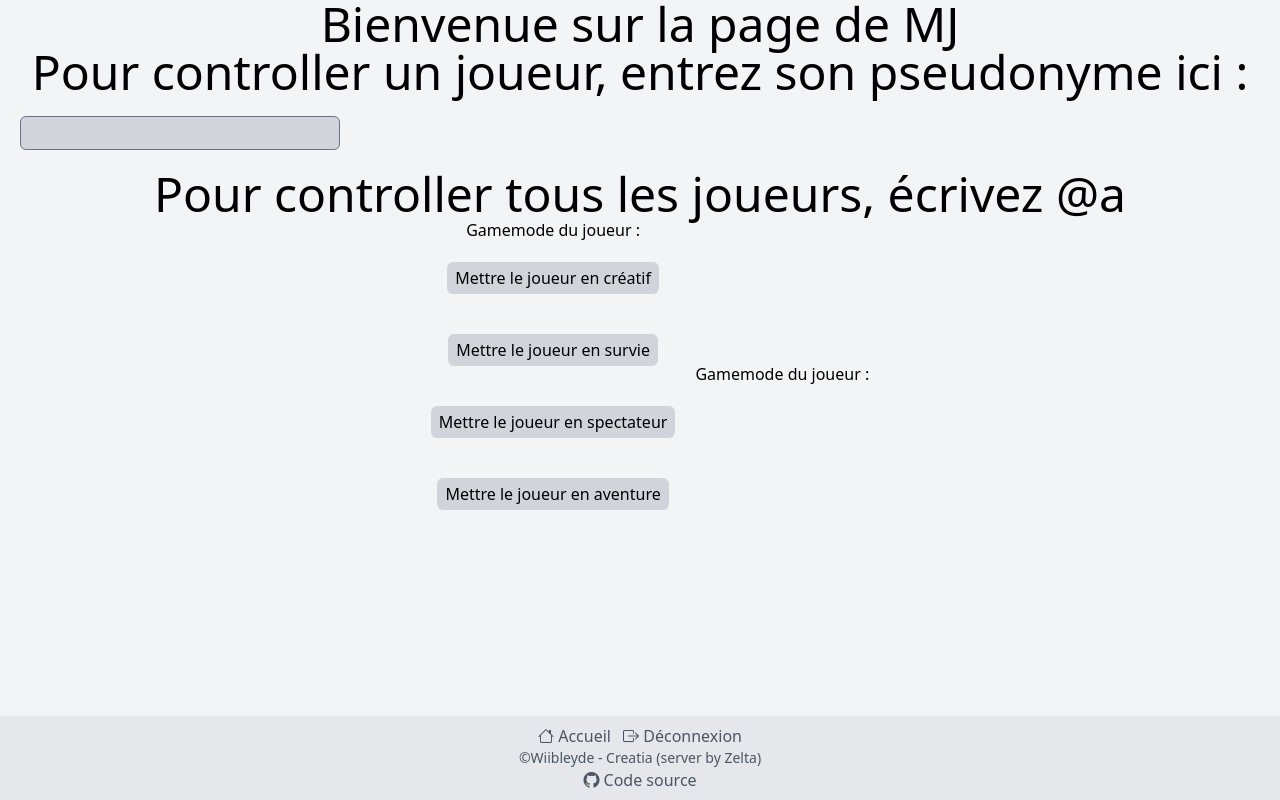
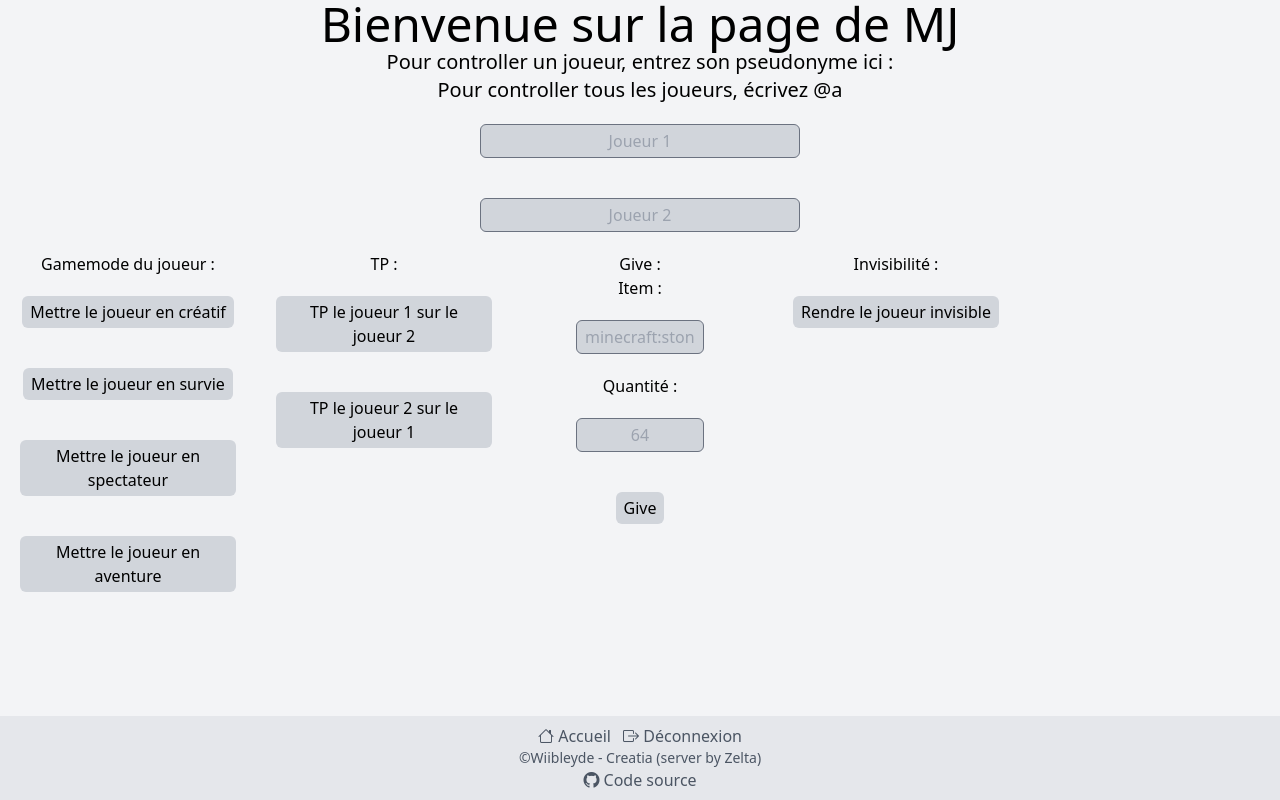
Before and after one commit to Wiibleyde/minecraft-mj-panel, a Flask app: template templates/mj.html in a window 1280 px wide. Run offline with Flask 3, Linux system fonts and the light colour scheme; the template is opened without the code that fills it, so the values that code supplies are empty; style sheets or scripts are compiled from the project's sources; some libraries are stand-ins or nearby versions.

Commit message:
Add new actions for player manipulation
Signed-off-by: Wiibleyde <nathan@bonnell.fr>

```diff
--- a/main.py
+++ b/main.py
@@ -130,7 +130,21 @@ def mjAction():
         mode = request.args.get('mode')
         pseudo = request.args.get('pseudo')
         response = rcon.send_command(f"gamemode {mode} {pseudo}")
-        flash(response, 'success')
+        return response
+    elif action == 'tp':
+        pseudo = request.args.get('pseudo')
+        pseudo2 = request.args.get('pseudo2')
+        response = rcon.send_command(f"tp {pseudo} {pseudo2}")
+        return response
+    elif action == 'give':
+        pseudo = request.args.get('pseudo')
+        item = request.args.get('item')
+        amount = request.args.get('amount')
+        response = rcon.send_command(f"give {pseudo} {item} {amount}")
+        return response
+    elif action == 'invisibility':
+        pseudo = request.args.get('pseudo')
+        response = rcon.send_command(f"effect give {pseudo} invisibility 1000000 255 true")
         return response
 
 
--- a/templates/mj.html
+++ b/templates/mj.html
@@ -14,75 +14,121 @@
         {% include "fragments/message.html" %}
     </header>
     <body class="bg-gray-100 dark:bg-gray-800 text-black dark:text-white">
+        <div class="z-[100] fixed bottom-16 right-0 w-2/5" id="message"></div>
         <div class="flex flex-col">
             <div class="text-5xl">
                 <h1 class="text-center">Bienvenue sur la page de MJ</h1>
+                <div class="flex flex-col justify-center items-center text-xl">
                     <p class="text-center">Pour controller un joueur, entrez son pseudonyme ici :</p>
-                <input type="text" name="pseudo" id="pseudo" class="m-5 px-2 py-1 bg-gray-300 dark:bg-gray-700 rounded-md text-center w-1/4">
                     <p class="text-center">Pour controller tous les joueurs, écrivez @a</p>
                 </div>
-            <div class="flex flex-row justify-center items-center">
+                <div class="flex flex-col justify-center items-center">
+                    <input type="text" name="pseudo" id="pseudo" class="m-5 px-2 py-1 bg-gray-300 dark:bg-gray-700 rounded-md text-center w-1/4" placeholder="Joueur 1">
+                    <input type="text" name="pseudo2" id="pseudo2" class="m-5 px-2 py-1 bg-gray-300 dark:bg-gray-700 rounded-md text-center w-1/4" placeholder="Joueur 2">
+                </div>
+            </div>
+            <div class="grid grid-cols-5">
                 <div>
                     <p class="text-center">Gamemode du joueur :</p>
                     <div class="flex flex-col justify-center items-center">
-                        <button class="m-5 px-2 py-1 bg-gray-300 dark:bg-gray-700 rounded-md" onclick="gamemodeCreative()">Mettre le joueur en créatif</button>
-                        <button class="m-5 px-2 py-1 bg-gray-300 dark:bg-gray-700 rounded-md" onclick="gamemodeSurvival()">Mettre le joueur en survie</button>
-                        <button class="m-5 px-2 py-1 bg-gray-300 dark:bg-gray-700 rounded-md" onclick="gamemodeSpectator()">Mettre le joueur en spectateur</button>
-                        <button class="m-5 px-2 py-1 bg-gray-300 dark:bg-gray-700 rounded-md" onclick="gamemodeAdventure()">Mettre le joueur en aventure</button>
+                        <button class="m-5 px-2 py-1 bg-gray-300 dark:bg-gray-700 rounded-md" onclick="gamemode('creative')">Mettre le joueur en créatif</button>
+                        <button class="m-5 px-2 py-1 bg-gray-300 dark:bg-gray-700 rounded-md" onclick="gamemode('survival')">Mettre le joueur en survie</button>
+                        <button class="m-5 px-2 py-1 bg-gray-300 dark:bg-gray-700 rounded-md" onclick="gamemode('spectator')">Mettre le joueur en spectateur</button>
+                        <button class="m-5 px-2 py-1 bg-gray-300 dark:bg-gray-700 rounded-md" onclick="gamemode('adventure')">Mettre le joueur en aventure</button>
                     </div>
                 </div>
                 <div>
-                    <p class="text-center">Gamemode du joueur :</p>
+                    <p class="text-center">TP :</p>
+                    <div class="flex flex-col justify-center items-center">
+                        <button class="m-5 px-2 py-1 bg-gray-300 dark:bg-gray-700 rounded-md" onclick="tpToPlayer(false)">TP le joueur 1 sur le joueur 2</button>
+                        <button class="m-5 px-2 py-1 bg-gray-300 dark:bg-gray-700 rounded-md" onclick="tpToPlayer(true)">TP le joueur 2 sur le joueur 1</button>
+                    </div>
+                </div>
+                <div>
+                    <p class="text-center">Give :</p>
+                    <div class="flex flex-col justify-center items-center">
+                        <p class="text-center">Item :</p>
+                        <input type="text" name="item" id="item" class="m-5 px-2 py-1 bg-gray-300 dark:bg-gray-700 rounded-md text-center w-2/4" placeholder="minecraft:stone">
+                        <p class="text-center">Quantité :</p>
+                        <input type="text" name="amount" id="amount" class="m-5 px-2 py-1 bg-gray-300 dark:bg-gray-700 rounded-md text-center w-2/4" placeholder="64">
+                        <button class="m-5 px-2 py-1 bg-gray-300 dark:bg-gray-700 rounded-md" onclick="give()">Give</button>
+                    </div>
+                </div>
+                <div>
+                    <p class="text-center">Invisibilité :</p>
+                    <div class="flex flex-col justify-center items-center">
+                        <button class="m-5 px-2 py-1 bg-gray-300 dark:bg-gray-700 rounded-md" onclick="invisibility()">Rendre le joueur invisible</button>
+                    </div>
                 </div>
             </div>
         </div>
     </body>
     <script>
-        function gamemodeCreative() {
+        let responseVar="";
+
+        function gamemode(gamemode) {
             let pseudo = document.getElementById("pseudo").value;
-            axios.get(`/mjAction?action=gamemode&mode=creative&pseudo=${pseudo}`)
+            axios.get(`/mjAction?action=gamemode&mode=${gamemode}&pseudo=${pseudo}`)
                 .then(function (response) {
-                    console.log(response);
+                    responseVar = response
                 })
                 .catch(function (error) {
-                    console.log(error);
+                    responseVar = error;
                 });
-
-
+            console.log(responseVar);
+            // sendConfirmationMessage(responseVar);
         }
 
-        function gamemodeSurvival() {
+        function tpToPlayer(reverse) {
             let pseudo = document.getElementById("pseudo").value;
-            axios.get(`/mjAction?action=gamemode&mode=survival&pseudo=${pseudo}`)
+            let pseudo2 = document.getElementById("pseudo2").value;
+            if (!reverse) {
+                axios.get(`/mjAction?action=tp&pseudo=${pseudo}&pseudo2=${pseudo2}`)
                     .then(function (response) {
-                    console.log(response);
+                        responseVar = response.data;
                     })
                     .catch(function (error) {
-                    console.log(error);
+                        responseVar = error;
+                    });
+            } else {
+                axios.get(`/mjAction?action=tp&pseudo=${pseudo2}&pseudo2=${pseudo}`)
+                    .then(function (response) {
+                        responseVar = response.data;
+                    })
+                    .catch(function (error) {
+                        responseVar = error;
                     });
             }
+            console.log(responseVar);
+            // sendConfirmationMessage(responseVar);
+        }
 
-        function gamemodeSpectator() {
+        function give() {
             let pseudo = document.getElementById("pseudo").value;
-            axios.get(`/mjAction?action=gamemode&mode=spectator&pseudo=${pseudo}`)
+            let item = document.getElementById("item").value;
+            let amount = document.getElementById("amount").value;
+            axios.get(`/mjAction?action=give&pseudo=${pseudo}&item=${item}&amount=${amount}`)
                 .then(function (response) {
-                    console.log(response);
+                    responseVar = response.data;
                 })
                 .catch(function (error) {
-                    console.log(error);
+                    responseVar = error;
                 });
+            console.log(responseVar);
+            // sendConfirmationMessage(responseVar);
         }
 
-        function gamemodeAdventure() {
+        function invisibility() {
             let pseudo = document.getElementById("pseudo").value;
-            console.log(`/mjAction?action=gamemode=adventure&pseudo=${pseudo}`);
-            axios.get(`/mjAction?action=gamemode&mode=adventure&pseudo=${pseudo}`)
+            axios.get(`/mjAction?action=invisibility&pseudo=${pseudo}`)
                 .then(function (response) {
-                    console.log(response);
+                    responseVar = response.data;
                 })
                 .catch(function (error) {
-                    console.log(error);
+                    responseVar = error;
                 });
+            console.log(responseVar);
+            // sendConfirmationMessage(responseVar);
         }
     </script>
     <footer>
```
Lines whose indentation alone changed are shown as unchanged.
